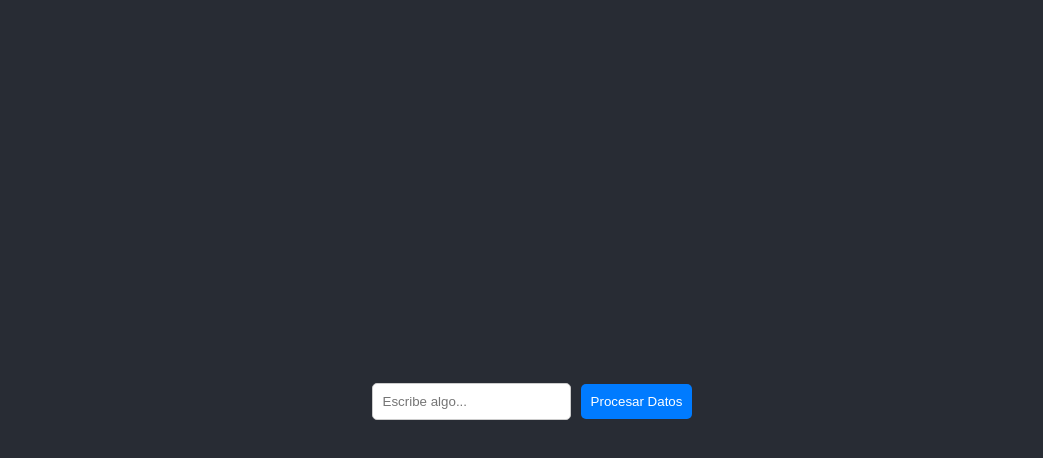
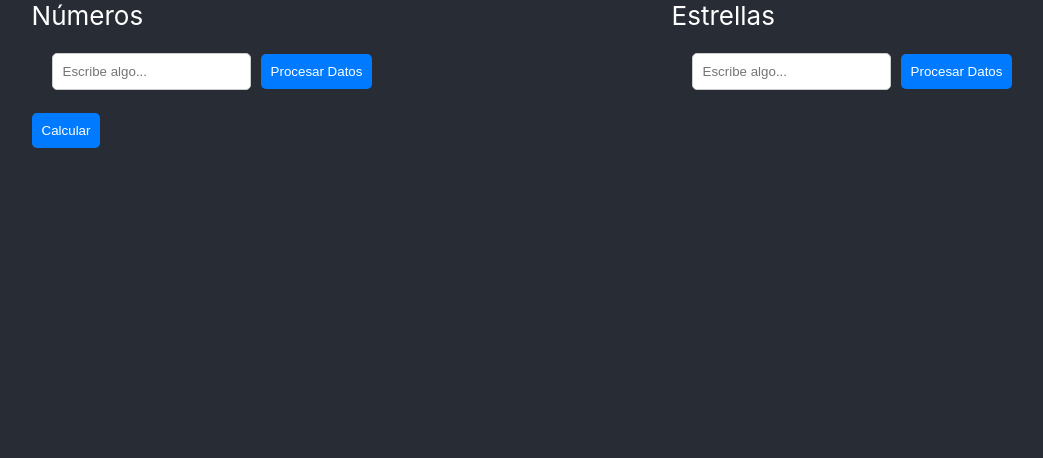
Before and after one commit to victorsga22/victorsga22.github.io, a React (Create React App) app: page / in a window 1280 px wide. Shown: the top 458 px of the page, without its empty margins (108-1151 px from the left). Built offline with nearby package versions, Linux system fonts and the light colour scheme.

Commit message:
feat: add display calculator

```diff
--- a/src/App.css
+++ b/src/App.css
@@ -1,38 +1,9 @@
-.App {
-  text-align: center;
-}
-
-.App-logo {
-  height: 40vmin;
-  pointer-events: none;
-}
-
-@media (prefers-reduced-motion: no-preference) {
-  .App-logo {
-    animation: App-logo-spin infinite 20s linear;
-  }
-}
-
 .App-header {
   background-color: #282c34;
   min-height: 100vh;
   display: flex;
-  flex-direction: column;
-  align-items: center;
-  justify-content: center;
+  flex-direction: row;
+  justify-content: space-around;
   font-size: calc(10px + 2vmin);
   color: white;
 }
-
-.App-link {
-  color: #61dafb;
-}
-
-@keyframes App-logo-spin {
-  from {
-    transform: rotate(0deg);
-  }
-  to {
-    transform: rotate(360deg);
-  }
-}
--- a/src/App.js
+++ b/src/App.js
@@ -1,34 +1,15 @@
-import InputReader from './components/input/InputReader.js';
-import DataTable from './components/table/dataTable.js';
+import Numbers from './modules/numbers/numbers.js';
+import Stars from './modules/stars/stars.js';
 
 import './App.css';
-import React, { useState } from "react";
+import React from "react";
 
 function App() {
-
-  const [text, setText] = useState("");
-  const [data, setData] = useState([]); // Estado de la lista procesada
-
-    // Función para procesar el texto y convertirlo en una lista de objetos
-    const processText = () => {
-        const rows = text.trim().split(" ");
-        const formattedData = rows.map((row) => {
-            const values = row.split(/\s+/); // Divide por espacios o tabulaciones
-            return {
-                key: values[0], // Primer valor como clave
-                value1: values[1],
-                value2: values[2],
-                value3: values[3],
-            };
-        });
-        setData(formattedData);
-    };
-
   return (
-    <div className="App">
+    <div>
       <header className="App-header">
-        <InputReader text={text} onChange={(e) => setText(e)} onClick={processText}/>
-        <DataTable data={data} tittle= {"Números"}/>
+        <Numbers />
+        <Stars />
       </header>
     </div>
   );
--- /dev/null
+++ b/src/components/button/calculator.js
@@ -0,0 +1,25 @@
+import React from "react";
+
+const Calculator = ({text,onClick}) => {
+
+
+    return (
+        <div >
+            <button
+                onClick={onClick}
+                style={{
+                    padding: "10px",
+                    backgroundColor: "#007bff",
+                    color: "white",
+                    border: "none",
+                    cursor: "pointer",
+                    borderRadius: "5px"
+                }}
+            >
+                Calcular {text}
+            </button>
+        </div>
+    );
+};
+
+export default Calculator;
--- a/src/components/table/dataTable.js
+++ b/src/components/table/dataTable.js
@@ -1,12 +1,11 @@
 import React from "react";
 
 // Componente de la tabla (solo se renderiza si hay datos)
-const DataTable = ({ data,tittle }) => {
+const DataTable = ({ data }) => {
     if (data.length === 0) return null; // No renderiza nada si data está vacío
 
     return (
         <div>
-        <h2>{tittle}</h2>
         <table
             style={{
                 marginTop: "20px",
--- /dev/null
+++ b/src/components/text/textResult.js
@@ -0,0 +1,15 @@
+import React from "react";
+
+// Componente de la tabla (solo se renderiza si hay datos)
+const TextResult = ({ result, tittle }) => {
+    if (result.length === 0) return null; // No renderiza nada si data está vacío
+
+    return (
+        <div>
+        <h2>{tittle}</h2>
+        {result}
+        </div>
+    );
+};
+
+export default TextResult;
--- /dev/null
+++ b/src/modules/numbers/numbers.js
@@ -0,0 +1,49 @@
+import Calculator from '../../components/button/calculator.js';
+import InputReader from '../../components/input/InputReader.js';
+import DataTable from '../../components/table/dataTable.js';
+
+import React, { useState } from "react";
+import TextResult from '../../components/text/textResult.js';
+
+const Numbers = () => {
+
+  const [text, setText] = useState("");
+  const [data, setData] = useState([]); // Estado de la lista procesada
+  const [result, setResult] = useState([]); // Estado de la lista procesada
+
+    // Función para procesar el texto y convertirlo en una lista de objetos
+    const processText = () => {
+        const rows = text.trim().split(" ");
+        const formattedData = rows.map((row) => {
+            const values = row.split(/\s+/); // Divide por espacios o tabulaciones
+            return {
+                key: values[0], // Primer valor como clave
+                value1: values[1],
+                value2: values[2],
+                value3: values[3],
+            };
+        });
+        setData(formattedData);
+    };
+
+    const calculateNumbers = () =>{
+
+      const result= [1,2,3,4,5];
+
+      setResult(result)
+    }
+
+  return (
+    <div>
+      Números
+      <header>
+        <InputReader text={text} onChange={(e) => setText(e)} onClick={processText}/>
+        <DataTable data={data}/>
+        <Calculator onClick={calculateNumbers} tittle={"Números"}/>
+        <TextResult result={result}/>
+      </header>
+    </div>
+  );
+}
+
+export default Numbers;
--- /dev/null
+++ b/src/modules/stars/stars.js
@@ -0,0 +1,35 @@
+import InputReader from '../../components/input/InputReader.js';
+import DataTable from '../../components/table/dataTable.js';
+
+import React, { useState } from "react";
+
+const Stars = () => {
+
+  const [text, setText] = useState("");
+  const [data, setData] = useState([]); // Estado de la lista procesada
+
+    // Función para procesar el texto y convertirlo en una lista de objetos
+    const processText = () => {
+        const rows = text.trim().split(" ");
+        const formattedData = rows.map((row) => {
+            const values = row.split(/\s+/); // Divide por espacios o tabulaciones
+            return {
+                key: values[0], // Primer valor como clave
+                value1: values[1],
+                value2: values[2],
+                value3: values[3],
+            };
+        });
+        setData(formattedData);
+    };
+
+  return (
+    <div>
+      Estrellas
+        <InputReader text={text} onChange={(e) => setText(e)} onClick={processText}/>
+        <DataTable data={data} tittle= {"Estrellas"}/>
+    </div>
+  );
+}
+
+export default Stars;
```
